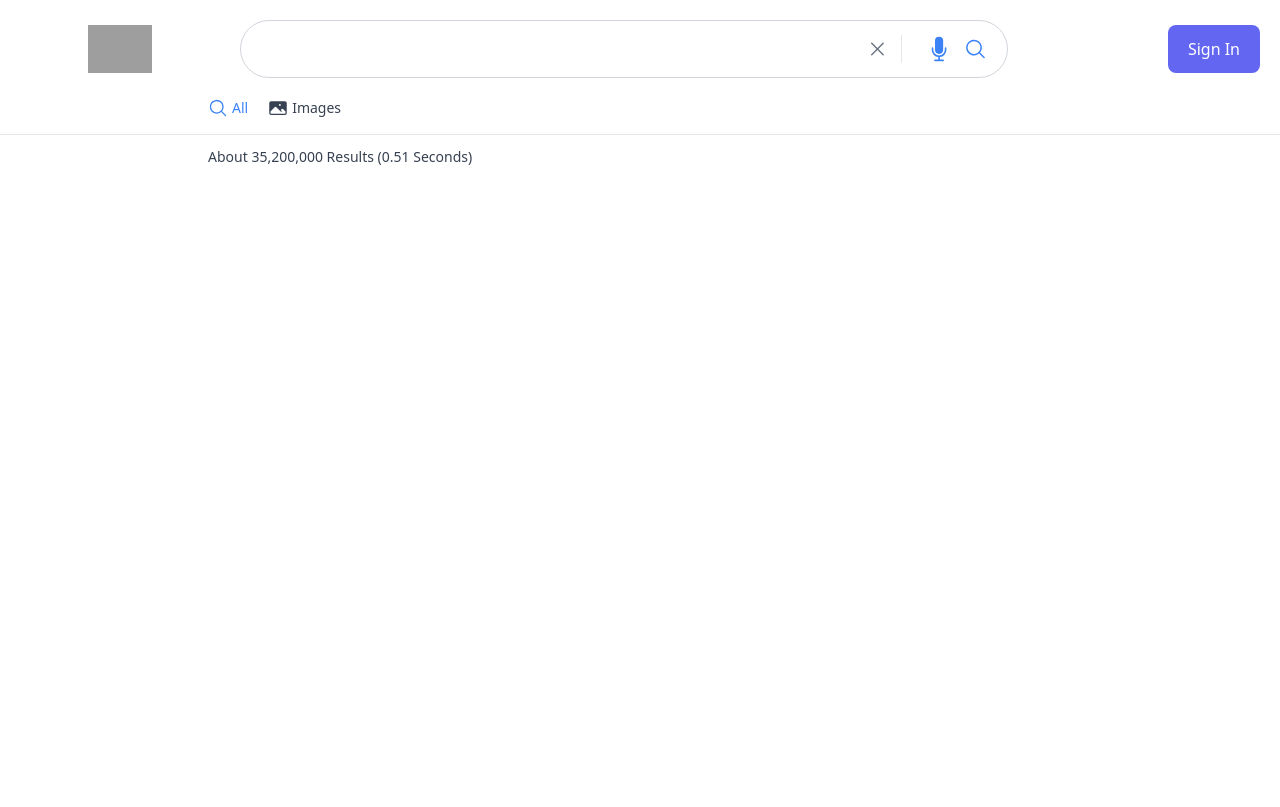
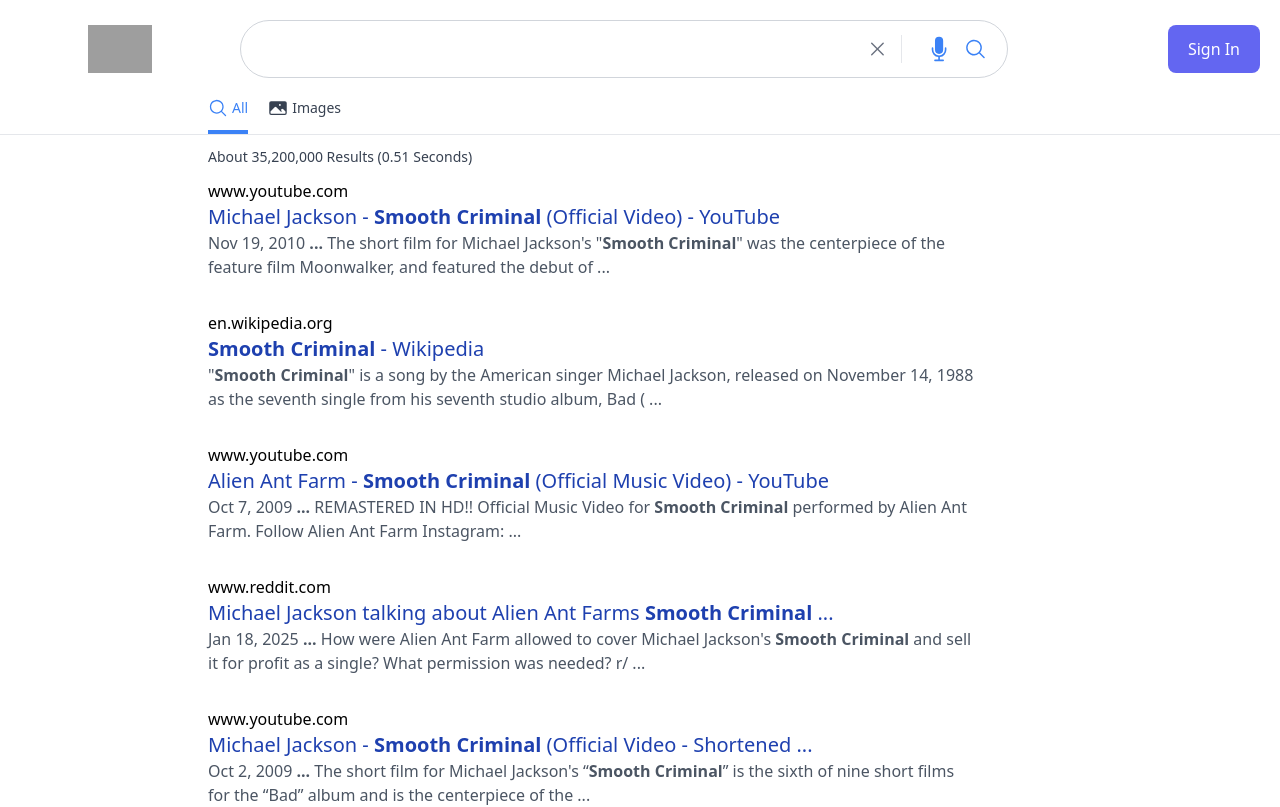
Before and after one commit to adimanjre/Google-Search-Engine, a Next.js app: page /search in a window 1280 px wide. Shown: the top 807 px of the page. Built offline with nearby package versions, Linux system fonts and the light colour scheme; no server answers; grey boxes are pictures that could not be loaded.

Commit message:
complete search result and install react-parser libary

```diff
--- a/app/components/SearchHeader.js
+++ b/app/components/SearchHeader.js
@@ -52,8 +52,9 @@ const SearchHeader = () => {
              </form>
              <User className="ml-auto whitespace-nowrap"/>
         </div>
+        <SearchHeaderOptions/>
     </header>
-    <SearchHeaderOptions/>
+
     </>
   )
 }
--- a/app/components/SearchHeaderOption.js
+++ b/app/components/SearchHeaderOption.js
@@ -5,7 +5,7 @@ const SearchHeaderOption = ({title, Icon, selected}) => {
     const router = useRouter();
     const params = useSearchParams();
 
-    const style = `flex items-center space-x-1 border-b-4 border-transparent hover:border-blue-500 hover:text-blue-500 cursor-pointer pb-3 ${selected ? 'text-blue-500 border-blue-500' : ''}`
+    const style = `flex items-center space-x-1 border-b-4  hover:border-blue-500 hover:text-blue-500 cursor-pointer pb-3 ${selected ? 'text-blue-500 border-blue-500' : 'border-transparent'}`
 
     const handleSelectTab = (select)=>{
         router.push(`/search?term=${params.get("term")}&searchType=${title==="Images"?"image":""}`)
--- a/app/components/SearchHeaderOptions.js
+++ b/app/components/SearchHeaderOptions.js
@@ -8,7 +8,7 @@ const SearchHeaderOptions = () => {
     const params = useSearchParams();
   return (
     <div className="flex gap-5 w-full justify-center text-sm text-gray-700 lg:justify-start pl-52 border-b">
-         <SearchHeaderOption title="All" Icon={MagnifyingGlassIcon} selected={params.get("searchType")==="" || !params.get("searchType")} />
+         <SearchHeaderOption title="All" Icon={MagnifyingGlassIcon} selected={params.get("searchType") === "" || !params.get("searchType")} />
         <SearchHeaderOption title="Images" Icon={PhotoIcon} selected={params.get("searchType")==="image"} />
 
     </div>
--- /dev/null
+++ b/app/components/SearchResult.js
@@ -0,0 +1,19 @@
+import Parser from "html-react-parser"
+
+const SearchResult = ({link, htmlTitle, htmlSnippet, displayLink, htmlFormattedUrl }) => {
+  return (
+    <li className="max-w-3xl mb-8 ">
+        <div className="group cursor-pointer">
+            <a className="truncate" href={link}>{displayLink}</a>
+            <a href={link} className="group-hover:underline decoration-blue-800">
+                <h2 className="truncate text-xl font-medium text-blue-800 ">
+                    {Parser(htmlTitle)}
+                </h2>
+            </a>
+        </div>
+        <p className="text-gray-600">{Parser(htmlSnippet)}</p>
+    </li>
+  )
+}
+
+export default SearchResult
--- a/app/components/SearchResults.js
+++ b/app/components/SearchResults.js
@@ -1,13 +1,30 @@
 import React from 'react'
+import SearchResult from './SearchResult';
 
 const SearchResults = ({searchResult}) => {
-    const {formattedTotalResults, formattedSearchTime} = searchResult.searchInformation;
+    console.log(searchResult);
+    const {formattedTotalResults, formattedSearchTime} = searchResult?.searchInformation;
   return (
-    <div className='w-full mx-auto px-5 sm:pl-[5%] md:pl-[14%] lg:pl-52'>
+    <>
+        {searchResult && <div className='w-full mx-auto px-5 sm:pl-[5%] md:pl-[14%] lg:pl-52'>
         <p className='text-gray-700 my-3 text-sm'>
             About {formattedTotalResults} Results ({formattedSearchTime} Seconds)
         </p>
-    </div>
+        <ul>
+            {
+                searchResult.items.map(result=>
+                <SearchResult
+                key={result.link}
+                htmlTitle={result.htmlTitle}
+                htmlSnippet={result.htmlSnippet}
+                displayLink={result.displayLink}
+                htmlFormattedUrl={result.htmlFormattedUrl}
+                link={result.link}
+                />)
+            }
+        </ul>
+    </div>}
+    </>
   )
 }
 
--- a/package.json
+++ b/package.json
@@ -10,6 +10,7 @@
   },
   "dependencies": {
     "@heroicons/react": "^2.2.0",
+    "html-react-parser": "^5.2.5",
     "next": "15.1.6",
     "next-auth": "^4.24.11",
     "react": "^19.0.0",
```
Also changed, not shown: 1 other file (tests, documents, lock files or other folders).
